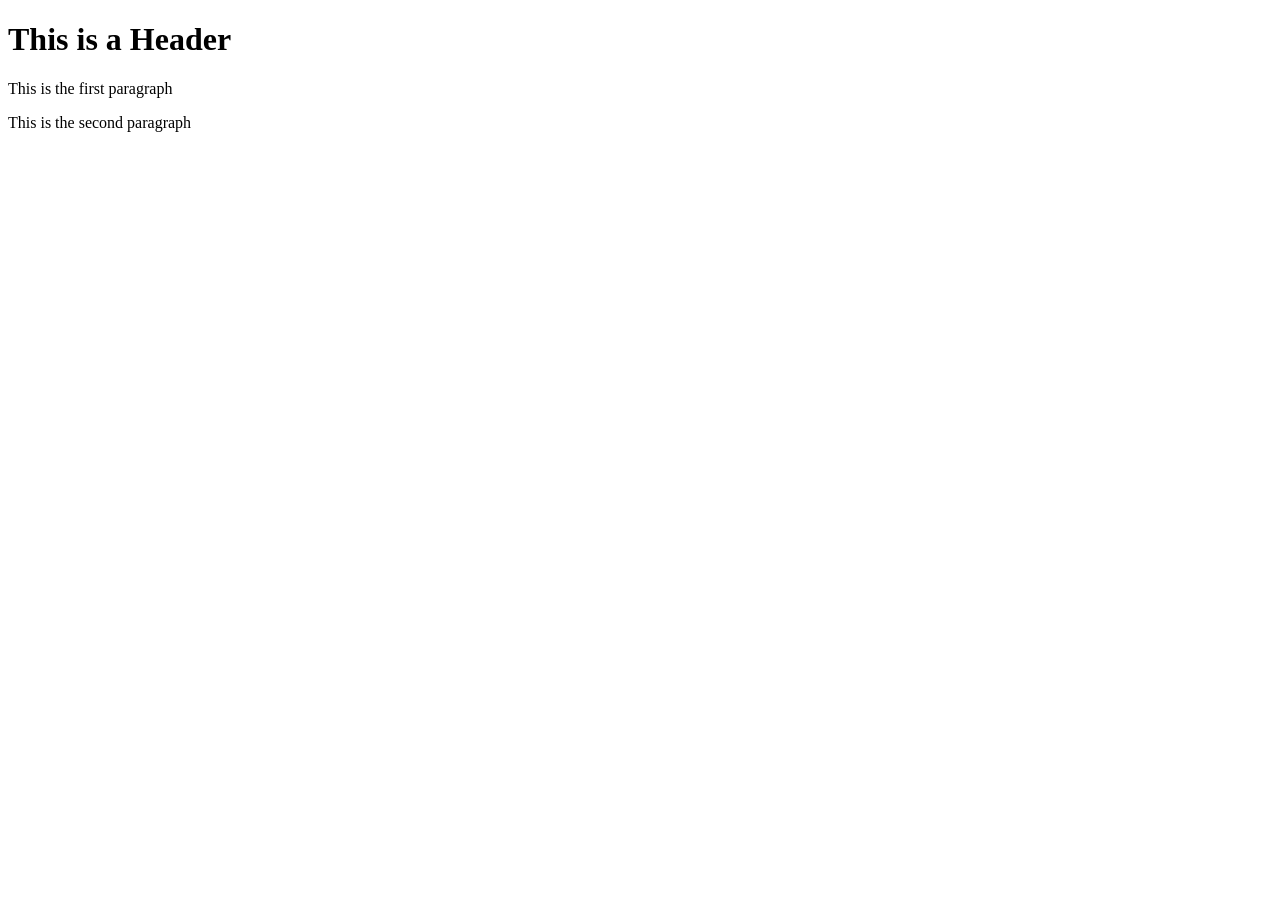
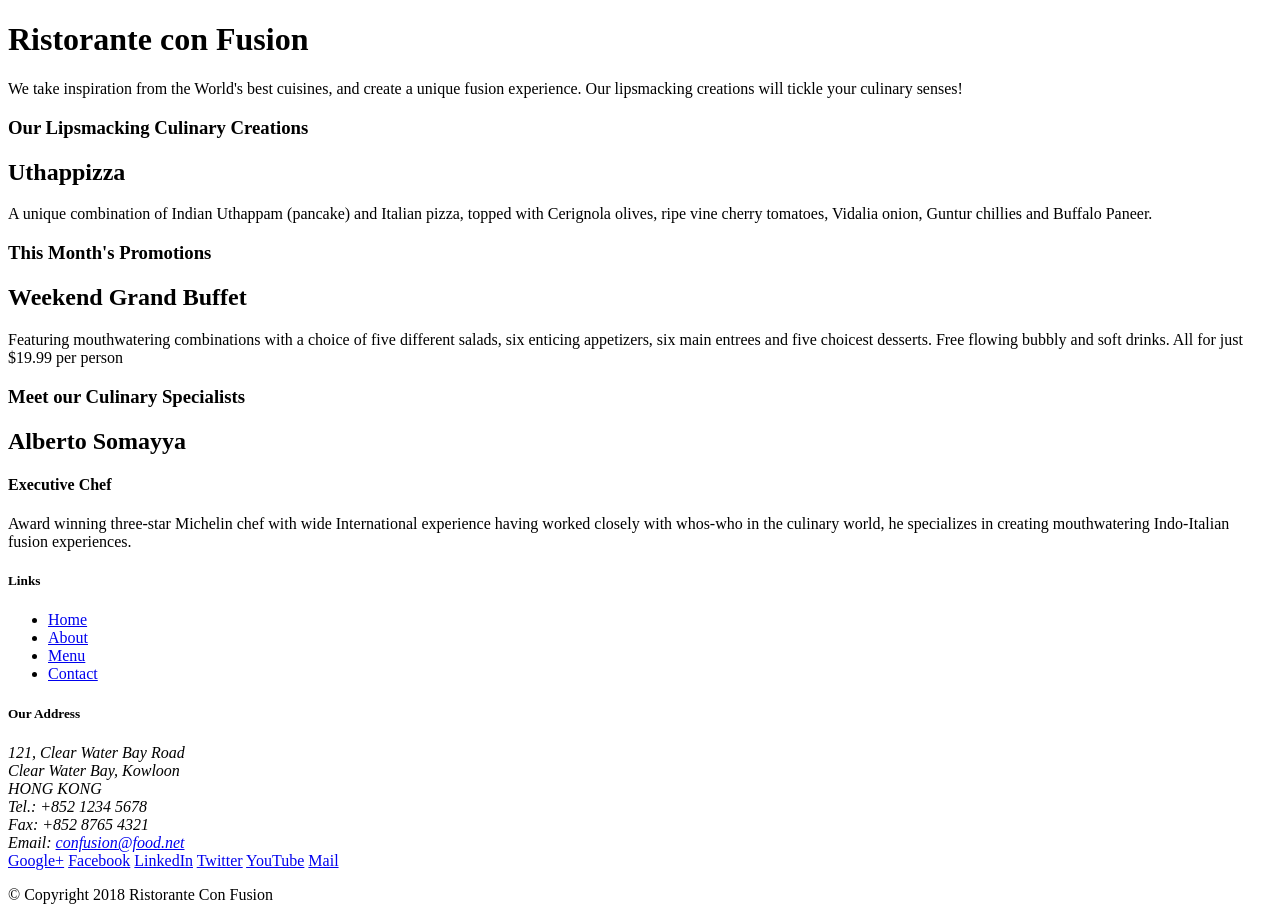
Before and after one commit to rahmlad-aramide/Ristorante-Con-Fusion, a website: page index.html in a window 1280 px wide. Before the commit the page ends 800 px from the top, so only its background shows below. Drawn offline with Linux system fonts and the light colour scheme.

```diff
--- a/index.html
+++ b/index.html
@@ -1,12 +1,101 @@
 <!DOCTYPE html>
-<html>
-    <head>
-        <title>Testing Git</title>
-    </head>
+<html lang="en">
 
-    <body>
-        <h1>This is a Header</h1>
-        <p>This is the first paragraph</p>
-        <p>This is the second paragraph</p>
-    </body>
+<head>
+    <title>Ristorante Con Fusion</title>
+</head>
+
+<body>
+
+    <header>
+        <div>
+            <div>
+                <div>
+                    <h1>Ristorante con Fusion</h1>
+                    <p>We take inspiration from the World's best cuisines, and create a unique fusion experience. Our lipsmacking creations will tickle your culinary senses!</p>
+                </div>
+                <div>
+                </div>
+            </div>
+        </div>
+    </header>
+
+    <main>
+        <div>
+            <div>
+                <h3>Our Lipsmacking Culinary Creations</h3>
+            </div>
+            <div>
+                <h2>Uthappizza</h2>
+                <p>A unique combination of Indian Uthappam (pancake) and Italian pizza, topped with Cerignola olives, ripe vine cherry tomatoes, Vidalia onion, Guntur chillies and Buffalo Paneer.</p>
+            </div>
+        </div>
+
+
+        <div>
+            <div>
+                <h3>This Month's Promotions</h3>
+            </div>
+            <div>
+                <h2>Weekend Grand Buffet</h2>
+                <p>Featuring mouthwatering combinations with a choice of five different salads, six enticing appetizers, six main entrees and five choicest desserts. Free flowing bubbly and soft drinks. All for just $19.99 per person </p>
+            </div>
+        </div>
+
+        <div>
+            <div>
+                <h3>Meet our Culinary Specialists</h3>
+            </div>
+            <div>
+                <h2>Alberto Somayya</h2>
+                <h4>Executive Chef</h4>
+                <p>Award winning three-star Michelin chef with wide International experience having worked closely with whos-who in the culinary world, he specializes in creating mouthwatering Indo-Italian fusion experiences. </p>
+            </div>
+        </div>
+    </main>
+
+    <footer>
+        <div>
+            <div>
+                <div>
+                    <h5>Links</h5>
+                    <ul>
+                        <li><a href="#">Home</a></li>
+                        <li><a href="#">About</a></li>
+                        <li><a href="#">Menu</a></li>
+                        <li><a href="#">Contact</a></li>
+                    </ul>
+                </div>
+                <div>
+                    <h5>Our Address</h5>
+                    <address>
+		              121, Clear Water Bay Road<br>
+		              Clear Water Bay, Kowloon<br>
+		              HONG KONG<br>
+		              Tel.: +852 1234 5678<br>
+		              Fax: +852 8765 4321<br>
+		              Email: <a href="mailto:confusion@food.net">confusion@food.net</a>
+		           </address>
+                </div>
+                <div>
+                    <div>
+                        <a href="http://google.com/+">Google+</a>
+                        <a href="http://www.facebook.com/profile.php?id=">Facebook</a>
+                        <a href="http://www.linkedin.com/in/">LinkedIn</a>
+                        <a href="http://twitter.com/">Twitter</a>
+                        <a href="http://youtube.com/">YouTube</a>
+                        <a href="mailto:">Mail</a>
+                    </div>
+                </div>
+           </div>
+           <div>
+                <div>
+                    <p>© Copyright 2018 Ristorante Con Fusion</p>
+                </div>
+           </div>
+        </div>
+    </footer>
+
+</body>
+
 </html>
```
Also changed, not shown: package.json (added, +24 -0 lines), 2 other files.
